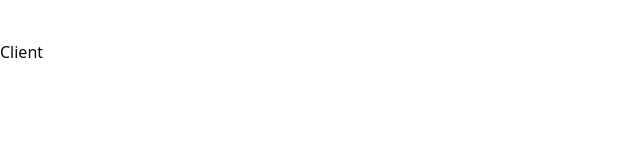
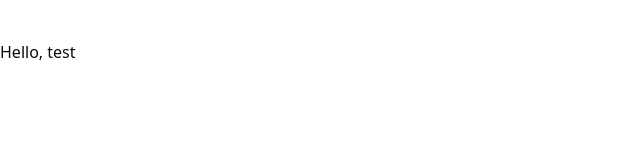
Before and after one commit to StepAsideLiL/next-exp-app, a Next.js app: page / in a window 1280 px wide. Shown: the top 160 px of the page, without its empty margins (0-640 px from the left). Built offline with nearby package versions, Linux system fonts and the light colour scheme.

Commit message:
update test

```diff
--- a/src/app/_client.tsx
+++ /dev/null
@@ -1,5 +0,0 @@
-"use client";
-
-export default function Client() {
-  return <div>Client</div>;
-}
--- a/src/app/page.tsx
+++ b/src/app/page.tsx
@@ -1,9 +1,3 @@
-import Client from "./_client";
-
 export default function Page() {
-  return (
-    <main className="mx-auto w-full max-w-7xl py-10">
-      <Client />
-    </main>
-  );
+  return <main className="mx-auto w-full max-w-7xl py-10">Hello, test</main>;
 }
```
